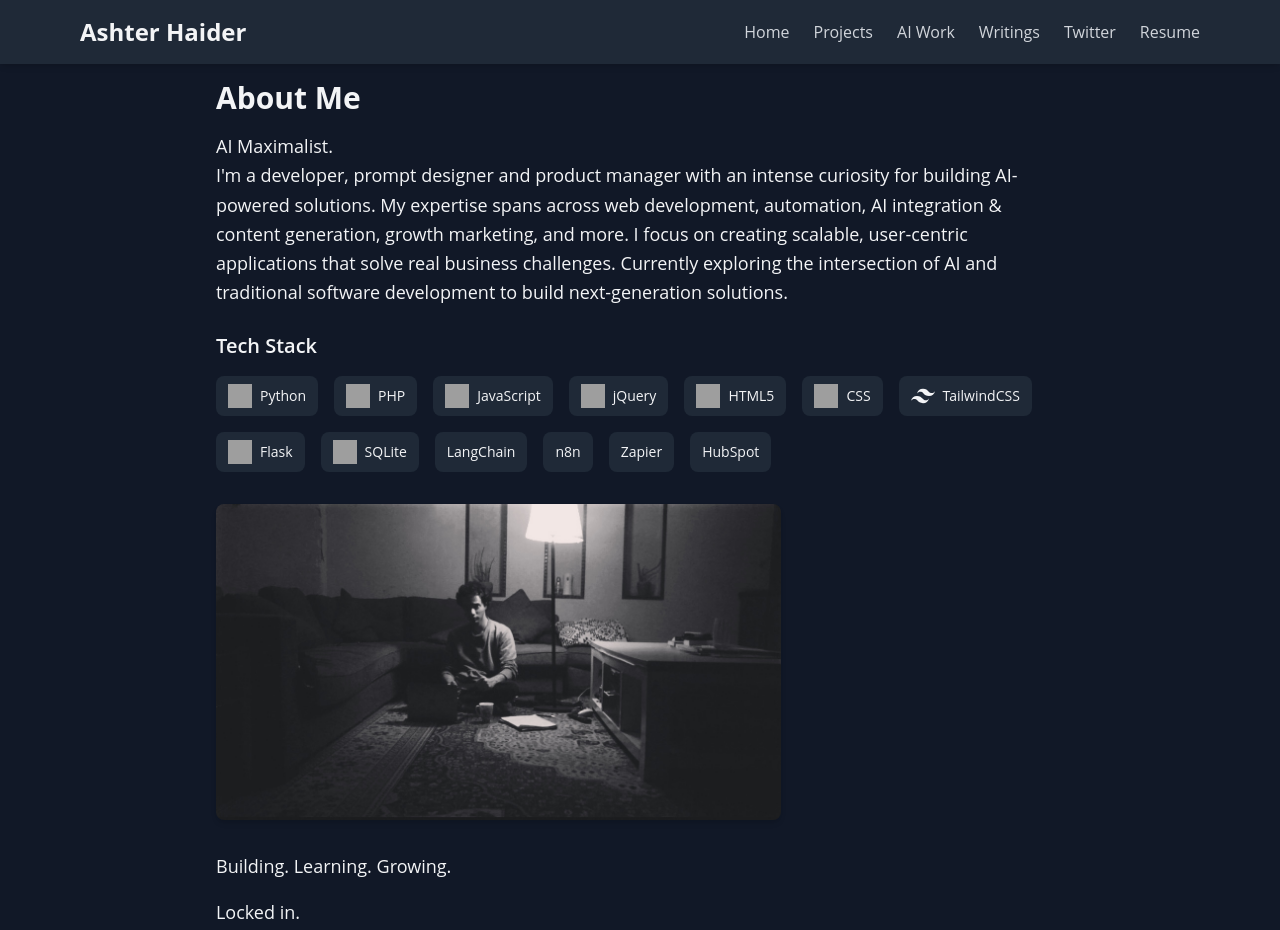
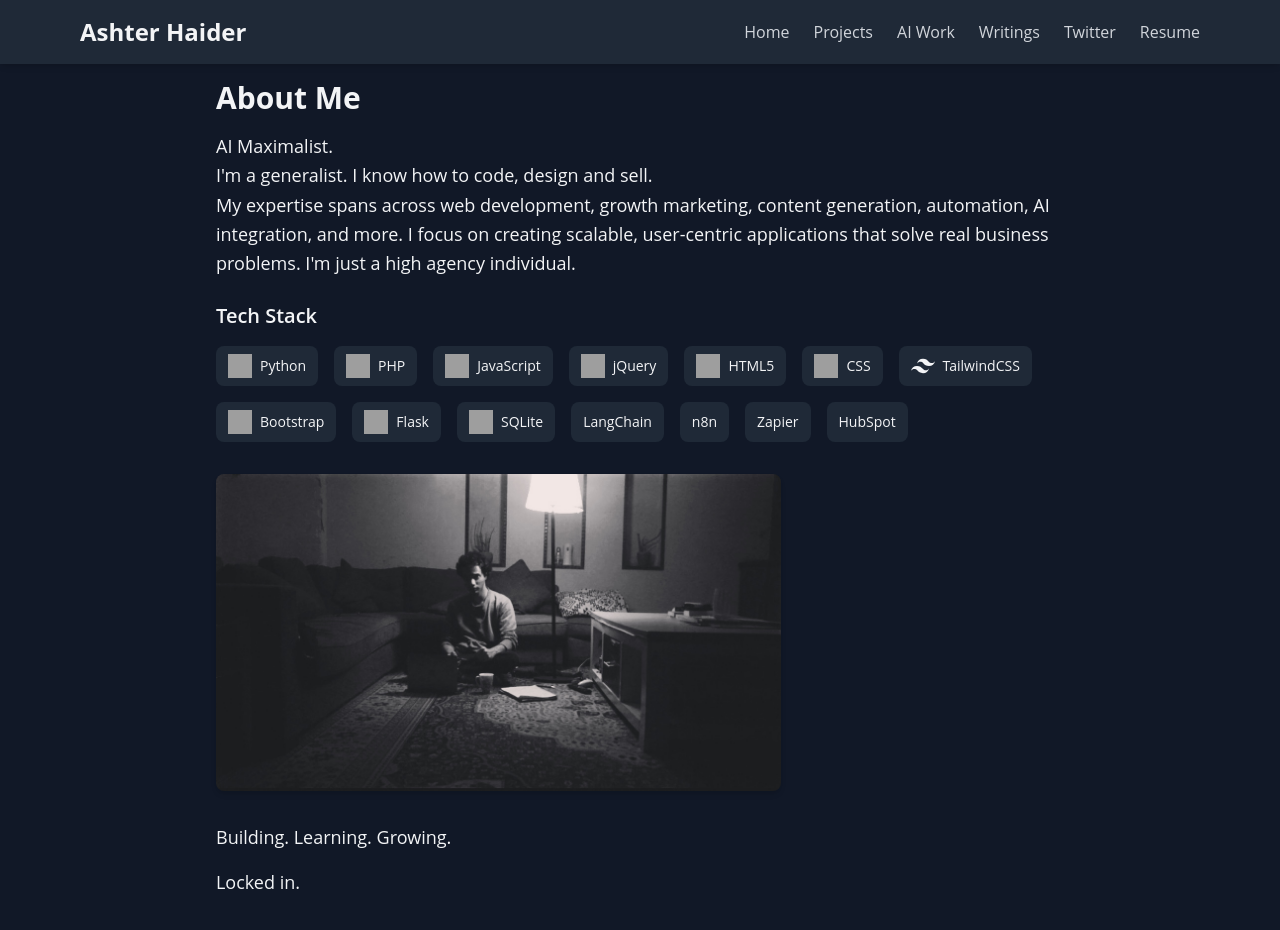
Before and after one commit to GawainTheCoder/ashter-haider, a website: page index.html in a window 1280 px wide. Shown: the top 930 px of the page. Drawn offline with nearby package versions, Linux system fonts and the light colour scheme; grey boxes are pictures that could not be loaded.

Commit message:
updated about

```diff
--- a/index.html
+++ b/index.html
@@ -151,10 +151,11 @@
             AI Maximalist.
           </p>
           <p>
-            I'm a developer, prompt designer and product manager with an intense curiosity for building AI-powered solutions.
-            My expertise spans across web development, automation, AI integration & content generation, growth marketing, and more. I focus on creating scalable,
-            user-centric applications that solve real business challenges. Currently exploring the intersection of
-            AI and traditional software development to build next-generation solutions.
+            I'm a generalist. I know how to code, design and sell.
+          </p>
+            My expertise spans across web development, growth marketing, content generation, automation, AI integration, and more. I focus on creating scalable,
+            user-centric applications that solve real business problems.
+            I'm just a high agency individual.
           </p>
         </div>
 
@@ -204,6 +205,12 @@
                 <path d="M12.001,4.8c-3.2,0-5.2,1.6-6,4.8c1.2-1.6,2.6-2.2,4.2-1.8c0.913,0.228,1.565,0.89,2.288,1.624 C13.666,10.618,15.027,12,18.001,12c3.2,0,5.2-1.6,6-4.8c-1.2,1.6-2.6,2.2-4.2,1.8c-0.913-0.228-1.565-0.89-2.288-1.624 C16.337,6.182,14.976,4.8,12.001,4.8z M6.001,12c-3.2,0-5.2,1.6-6,4.8c1.2-1.6,2.6-2.2,4.2-1.8c0.913,0.228,1.565,0.89,2.288,1.624 c1.177,1.194,2.538,2.576,5.512,2.576c3.2,0,5.2-1.6,6-4.8c-1.2,1.6-2.6,2.2-4.2,1.8c-0.913-0.228-1.565-0.89-2.288-1.624 C10.337,13.382,8.976,12,6.001,12z"/>
               </svg>
               <span class="ml-2 text-sm">TailwindCSS</span>
+            </div>
+
+            <!-- Bootstrap -->
+            <div class="flex items-center bg-gray-800 rounded-lg px-3 py-2">
+              <img src="https://cdn.jsdelivr.net/gh/devicons/devicon/icons/bootstrap/bootstrap-original.svg" class="w-6 h-6" alt="Bootstrap">
+              <span class="ml-2 text-sm">Bootstrap</span>
             </div>
 
             <!-- Flask -->
```
